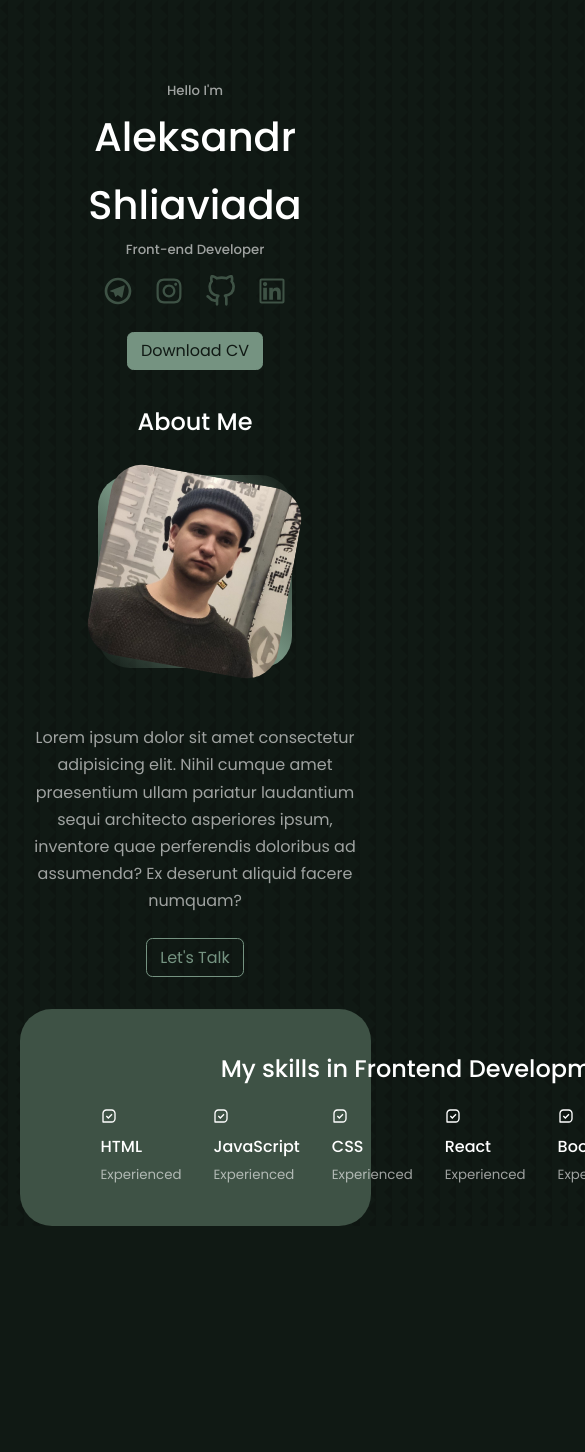
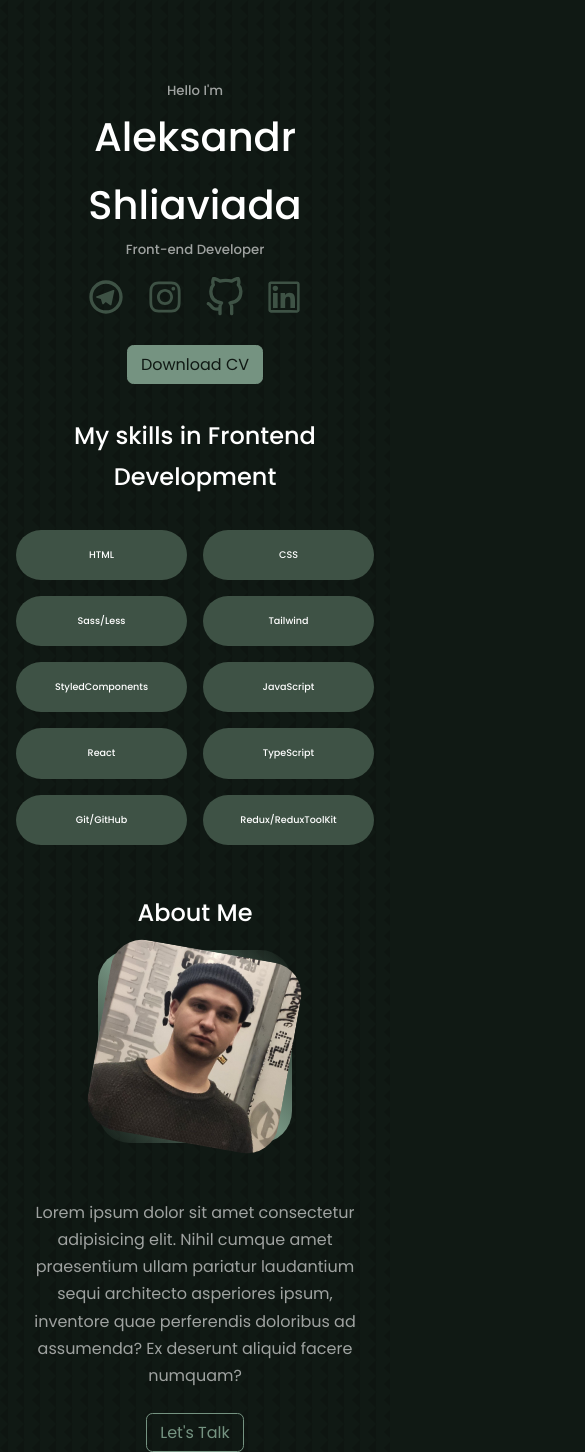
Before and after one commit to shlev9d/portfolio, a React (Create React App) app: page / in a window 390 px wide. Shown: the top 1452 px of the page, 585 px wide, since content can reach past the window. Before the commit the page ends 1226 px from the top, so only its background shows below. Built offline with nearby package versions, Linux system fonts and the light colour scheme.

Commit message:
changes шт responsive layout

```diff
--- a/src/App.jsx
+++ b/src/App.jsx
@@ -6,8 +6,8 @@ function App() {
   return (
     <div >
     <Header />
+    <Skills />
     <AboutMe />
-    <Skills />
     </div>
   );
 }
--- a/src/components/AboutMe/aboutMe.css
+++ b/src/components/AboutMe/aboutMe.css
@@ -64,7 +64,7 @@ margin: 1rem auto 2rem;
 }
 
 /* ------------- SMALL DEVICES ------------ */
-@media screen and (max-width: 600px) {
+@media screen and (max-width: 680px) {
   .about__me {
     width: 55%;
     margin: 0 auto 2rem;
--- a/src/components/Header/header.css
+++ b/src/components/Header/header.css
@@ -1,5 +1,6 @@
 header {
   margin-top: 5rem;
+  margin-bottom: 2rem;
 }
 
 .header__container {
@@ -13,6 +14,6 @@ header {
 display: flex;
   gap: 1.2rem;
   margin: 0.5rem;
-  font-size: 2rem;
+  font-size: 2.5rem;
 
 }
--- a/src/components/Skills/Skills.jsx
+++ b/src/components/Skills/Skills.jsx
@@ -2,54 +2,41 @@ import React from 'react'
 import { BiMessageSquareCheck } from 'react-icons/bi'
 import './skills.css'
 
-
 const Skills = () => {
-  return (
+	return (
 		<section id='experience'>
+			<h2>My skills in Frontend Development</h2>
 			<div className='container experience__container'>
-				<h2>My skills in Frontend Development</h2>
 				<div className='experience__frontend'>
 					<article className='experience__details'>
-						<BiMessageSquareCheck className='experience__icon' />
-						<div>
-							<h4>HTML</h4>
-							<small className='text-light'>Experienced</small>
-						</div>
+						<h4>HTML</h4>
 					</article>
 					<article className='experience__details'>
-						<BiMessageSquareCheck className='experience__icon' />
-						<div>
-							<h4>JavaScript</h4>
-							<small className='text-light'>Experienced</small>
-						</div>
+						<h4>CSS</h4>
 					</article>
 					<article className='experience__details'>
-						<BiMessageSquareCheck className='experience__icon' />
-						<div>
-							<h4>CSS</h4>
-							<small className='text-light'>Experienced</small>
-						</div>
+						<h4>Sass/Less</h4>
 					</article>
 					<article className='experience__details'>
-						<BiMessageSquareCheck className='experience__icon' />
-						<div>
-							<h4>React</h4>
-							<small className='text-light'>Experienced</small>
-						</div>
+						<h4>Tailwind</h4>
 					</article>
 					<article className='experience__details'>
-						<BiMessageSquareCheck className='experience__icon' />
-						<div>
-							<h4>Bootstrap</h4>
-							<small className='text-light'>Experienced</small>
-						</div>
+						<h4>StyledComponents</h4>
 					</article>
 					<article className='experience__details'>
-						<BiMessageSquareCheck className='experience__icon' />
-						<div>
-							<h4>Tailwind</h4>
-							<small className='text-light'>Experienced</small>
-						</div>
+						<h4>JavaScript</h4>
+					</article>
+					<article className='experience__details'>
+						<h4>React</h4>
+					</article>
+					<article className='experience__details'>
+						<h4>TypeScript</h4>
+					</article>
+					<article className='experience__details'>
+						<h4>Git/GitHub</h4>
+					</article>
+					<article className='experience__details'>
+						<h4>Redux/ReduxToolKit</h4>
 					</article>
 				</div>
 			</div>
--- a/src/components/Skills/skills.css
+++ b/src/components/Skills/skills.css
@@ -1,23 +1,46 @@
-.experience__container {
+
+.experience__frontend {
 	display: grid;
-  place-items: center;
+	grid-template-columns: repeat(5, 1fr);
 	gap: 1rem;
-  background: var(--color-bg-variant);
-	padding: 2.4rem 5rem;
+}
+
+.experience__frontend article {
+	background: var(--color-bg-variant);
+	padding: 1rem 1.5rem;
 	border-radius: 2rem;
 	border: 1px solid transparent;
 	transition: var(--transition);
+	display: grid;
+	place-items: center;
 }
-
-.experience__container:hover {
+.experience__frontend article:hover {
 	background: transparent;
 	border-color: var(--color-primary-variant);
 	cursor: default;
 }
 
-.experience__frontend {
-display: flex;
-justify-content: space-between;
-gap: 2rem;
+/* ------------- MEDIUM DEVICES ------------ */
+@media screen and (max-width: 1024px) {
+.experience__frontend article {
+  padding: 1rem 1rem;
+	font-size: 0.6rem;
+}
+.experience__container {
+  width: 80%;
+  padding: 1rem;
+  margin: 0 auto;
+}
+}
 
+/* ------------- SMALL DEVICES ------------ */
+@media screen and (max-width: 680px) {
+ .experience__frontend {
+	grid-template-columns: repeat(2, 1fr);
 }
+
+  .experience__container {
+    width: 100%;
+    padding: 1rem 1rem;
+  }
+  }
--- a/src/index.css
+++ b/src/index.css
@@ -54,7 +54,7 @@ h1 {
 }
 
 section {
-	margin-top: 3rem;
+	margin-top: 2rem;
 }
 
 section > h2,
@@ -65,7 +65,7 @@ section > h5 {
 
 section > h2 {
 	color: var(--color-white);
-	margin-bottom: 1.5rem;
+	margin-bottom: 1rem;
 }
 
 .text-light {
@@ -114,17 +114,11 @@ img {
 	.container {
 		width: var(--container-w-md);
 	}
-	section {
-		margin-top: 2rem;
-	}
 }
 
 /* ------------- SMALL DEVICES ------------ */
-@media screen and (max-width: 600px) {
+@media screen and (max-width: 680px) {
 	.container {
 		width: var(--container-w-sm);
 	}
-	section > h2 {
-		margin-bottom: 2rem;
-	}
 }
```
